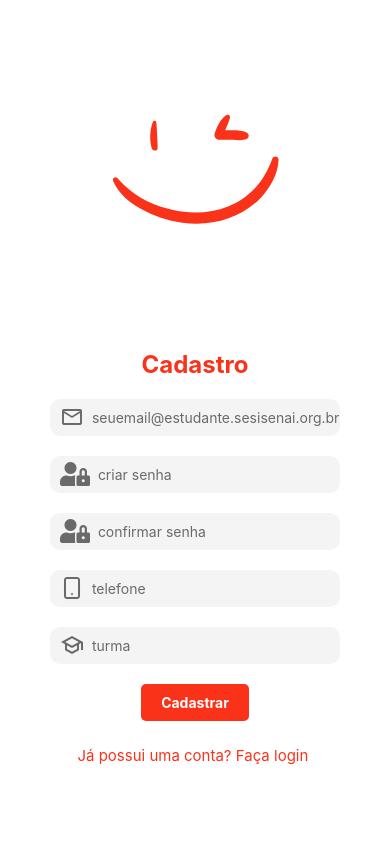
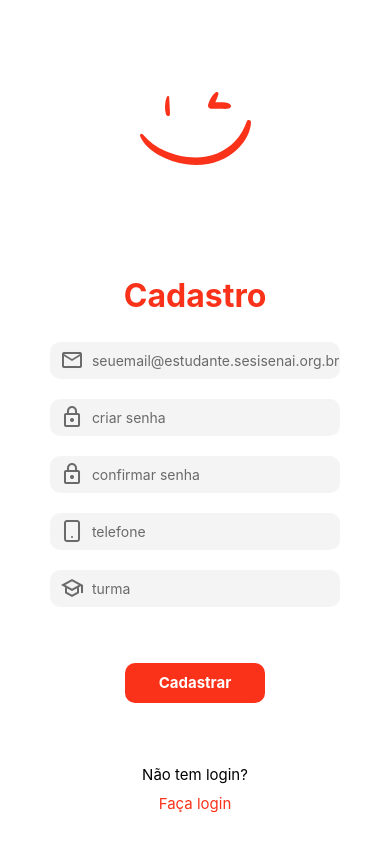
Before and after one commit to Senai-SC-CTAI/SA_2023_3B_CantinaGo, a React Native app in the folder app/: screen /SignUp in a window 390 px wide. Built offline with nearby package versions, Linux system fonts and the light colour scheme.

Commit message:
ajustes de estilo e formatação

```diff
--- a/app/src/screens/Home/index.tsx
+++ b/app/src/screens/Home/index.tsx
@@ -1,5 +1,5 @@
 import * as React from 'react';
-import { View, StyleSheet, Text, Image} from 'react-native';
+import { View, Text, Image} from 'react-native';
 import { ComidaScroll } from '../../components/ComidaScroll';
 import styles from './styles';
 
@@ -27,7 +27,7 @@
         </View>
         <Image
               style={styles.user}
-              source={require('../../../assets/img/user.svg')}
+              source={require('../../../assets/img/User.svg')}
         />
       </View>
       <View style={styles.main}>
--- a/app/src/screens/SignIn/styles.tsx
+++ b/app/src/screens/SignIn/styles.tsx
@@ -35,17 +35,16 @@
         borderWidth: 1,
         borderRadius: 5,
         paddingHorizontal: 10,
-        marginBottom: 10,
+        marginBottom: 26,
         backgroundColor:"#F4F4F4",
-        margin:20,
       },
       button: {
-        margin:25,
+        marginBottom: 62,
+        marginTop: 36,
         backgroundColor: '#FA321A',
-        paddingHorizontal: 20,
-        paddingVertical: 10,
-        borderRadius: 5,
-        width:150,
+        borderRadius: 10,
+        height: 40,
+        width:140,
         display:"flex",
         justifyContent:"center",
         alignItems:"center",
@@ -53,6 +52,20 @@
       buttonText: {
         color: 'white',
         fontWeight: 'bold',
+        fontSize: 15,
+      },
+      viewInput: {
+        width: 290,
+        height: 37,
+        backgroundColor: "#F4F4F4",
+        marginBottom: 20,
+        borderRadius: 10,
+        display: 'flex',
+        flexDirection: 'row',
+        alignItems: 'center',
+      },
+      inputs: {
+        width: '100%'
       },
     })
 
--- a/app/src/screens/SignUp/index.tsx
+++ b/app/src/screens/SignUp/index.tsx
@@ -1,22 +1,26 @@
-import * as React from 'react';
-import { View, Text, TextInput, Button, TouchableOpacity, StyleSheet, Image } from 'react-native';
-import { MaterialIcons, MaterialCommunityIcons, Feather, FontAwesome5} from '@expo/vector-icons';
-import { useNavigation } from '@react-navigation/native'
+import * as React from "react";
+import { View, Text, TextInput, TouchableOpacity, Image } from "react-native";
+import {
+  MaterialIcons,
+  MaterialCommunityIcons,
+  Feather,
+  FontAwesome5,
+} from "@expo/vector-icons";
+import { useNavigation } from "@react-navigation/native";
 
-import styles from './styles';
+import styles from "./styles";
 
 export function SignUp() {
+  const navigation = useNavigation();
 
-  const navigation = useNavigation()
-
-  function SignIn(){
-    navigation.navigate('SignIn')
+  function SignIn() {
+    navigation.navigate("SignIn");
   }
 
   return (
     <View style={styles.container}>
       <Image
-     source={require('../../../assets/img/logo-cor.svg')} // Substitua pelo caminho correto da sua imagem
+        source={require("../../../assets/img/logo-cor.svg")}
         style={styles.image}
       />
 
@@ -24,35 +28,78 @@
 
       <View style={styles.inputsInfo}>
         <View style={styles.viewInput}>
-          <MaterialCommunityIcons name="email-outline" size={24} color="#6A6A6A" style={{ marginLeft: 10, fontWeight: 'bold' }} />
-          <TextInput style={styles.inputs} placeholder="  seuemail@estudante.sesisenai.org.br" placeholderTextColor={"#6A6A6A"}  >
-            </TextInput>
+          <MaterialCommunityIcons
+            name="email-outline"
+            size={24}
+            color="#6A6A6A"
+            style={{ marginLeft: 10 }}
+          />
+          <TextInput
+            style={styles.inputs}
+            placeholder="  seuemail@estudante.sesisenai.org.br"
+            placeholderTextColor={"#6A6A6A"}
+          ></TextInput>
         </View>
         <View style={styles.viewInput}>
-          <FontAwesome5 name="user-lock" size={24} color="#6A6A6A" style={{ marginLeft: 10, fontWeight: 'bold' }} />
-          <TextInput style={styles.inputs} placeholder="  criar senha" placeholderTextColor={"#6A6A6A"}  >
-            </TextInput>
-            </View>
-        <View style={styles.viewInput}><FontAwesome5 name="user-lock" size={24} color="#6A6A6A" style={{ marginLeft: 10, fontWeight: 'bold' }} />
-        <TextInput style={styles.inputs} placeholder="  confirmar senha" placeholderTextColor={"#6A6A6A"}  >
-          </TextInput>
+          <MaterialCommunityIcons
+            name="lock-outline"
+            size={24}
+            color="#6A6A6A"
+            style={{ marginLeft: 10 }}
+          />
+          <TextInput
+            style={styles.inputs}
+            placeholder="  criar senha"
+            placeholderTextColor={"#6A6A6A"}
+          ></TextInput>
         </View>
         <View style={styles.viewInput}>
-          <Feather name="smartphone" size={24} color="#6A6A6A" style={{ marginLeft: 10, fontWeight: 'bold' }} /><TextInput style={styles.inputs} placeholder="  telefone" placeholderTextColor={"#6A6A6A"}  >
-            </TextInput>
+          <MaterialCommunityIcons
+            name="lock-outline"
+            size={24}
+            color="#6A6A6A"
+            style={{ marginLeft: 10 }}
+          />
+          <TextInput
+            style={styles.inputs}
+            placeholder="  confirmar senha"
+            placeholderTextColor={"#6A6A6A"}
+          ></TextInput>
         </View>
-        <View style={styles.viewInput}><MaterialCommunityIcons name="school-outline" size={24} color="#6A6A6A" style={{ marginLeft: 10, fontWeight: 'bold' }} />
-        <TextInput style={styles.inputs} placeholder="  turma" placeholderTextColor={"#6A6A6A"}  >
-          </TextInput>
+        <View style={styles.viewInput}>
+          <Feather
+            name="smartphone"
+            size={24}
+            color="#6A6A6A"
+            style={{ marginLeft: 10 }}
+          />
+          <TextInput
+            style={styles.inputs}
+            placeholder="  telefone"
+            placeholderTextColor={"#6A6A6A"}
+          ></TextInput>
+        </View>
+        <View style={styles.viewInput}>
+          <MaterialCommunityIcons
+            name="school-outline"
+            size={24}
+            color="#6A6A6A"
+            style={{ marginLeft: 10 }}
+          />
+          <TextInput
+            style={styles.inputs}
+            placeholder="  turma"
+            placeholderTextColor={"#6A6A6A"}
+          ></TextInput>
         </View>
       </View>
- <TouchableOpacity style={styles.button} onPress={(SignIn)}>
+      <TouchableOpacity style={styles.button} onPress={SignIn}>
         <Text style={styles.buttonText}>Cadastrar</Text>
       </TouchableOpacity>
 
-   <TouchableOpacity onPress={(SignIn)}>
-     <Text style={styles.link}>Já possui uma conta? Faça login </Text>
-
+      <Text style={styles.texty}>Não tem login?</Text>
+      <TouchableOpacity onPress={SignIn}>
+        <Text style={styles.link}>Faça login</Text>
       </TouchableOpacity>
     </View>
   );
--- a/app/src/screens/SignUp/styles.tsx
+++ b/app/src/screens/SignUp/styles.tsx
@@ -9,8 +9,9 @@
     backgroundColor: '#FFFFFF'
   },
   title: {
-    fontSize: 24,
-    marginBottom: 20,
+    fontSize: 32,
+    marginBottom: 27,
+    marginTop: 80,
     color: '#FA321A',
     fontWeight:  'bold'
   },
@@ -30,22 +31,26 @@
     color: '#FA321A',
   },
   image: {
-    width: 200, // Defina a largura desejada da imagem
-    padding: 40,
-    height: 200, // Defina a altura desejada da imagem
-    resizeMode: 'contain', // Modo de redimensionamento da imagem
-    marginBottom: 80, // Espaçamento superior
+    width: 134,
+    height: 134,
+    resizeMode: "contain",
+    marginTop: 40,
   },
   button: {
+    marginBottom: 62,
+    marginTop: 36,
     backgroundColor: '#FA321A',
-    paddingHorizontal: 20,
-    paddingVertical: 10,
-    borderRadius: 5,
-    marginBottom: 25,
+    borderRadius: 10,
+    height: 40,
+    width:140,
+    display:"flex",
+    justifyContent:"center",
+    alignItems:"center",
   },
   buttonText: {
     color: 'white',
     fontWeight: 'bold',
+    fontSize: 15,
   },
   icon: {
     paddingHorizontal: 10,
@@ -60,8 +65,9 @@
     flexDirection: 'row',
     alignItems: 'center',
   },
-  inputsInfo: {
-
+  texty: {
+    fontSize: 15,
+    marginBottom: 10,
   },
   inputs: {
     width: '100%'
```
Also changed, not shown: app/src/screens/Feedback/index.tsx (deleted, +0 -93 lines), app/src/screens/SignIn/index.tsx (+54 -21 lines). Lines whose indentation alone changed are shown as unchanged.
